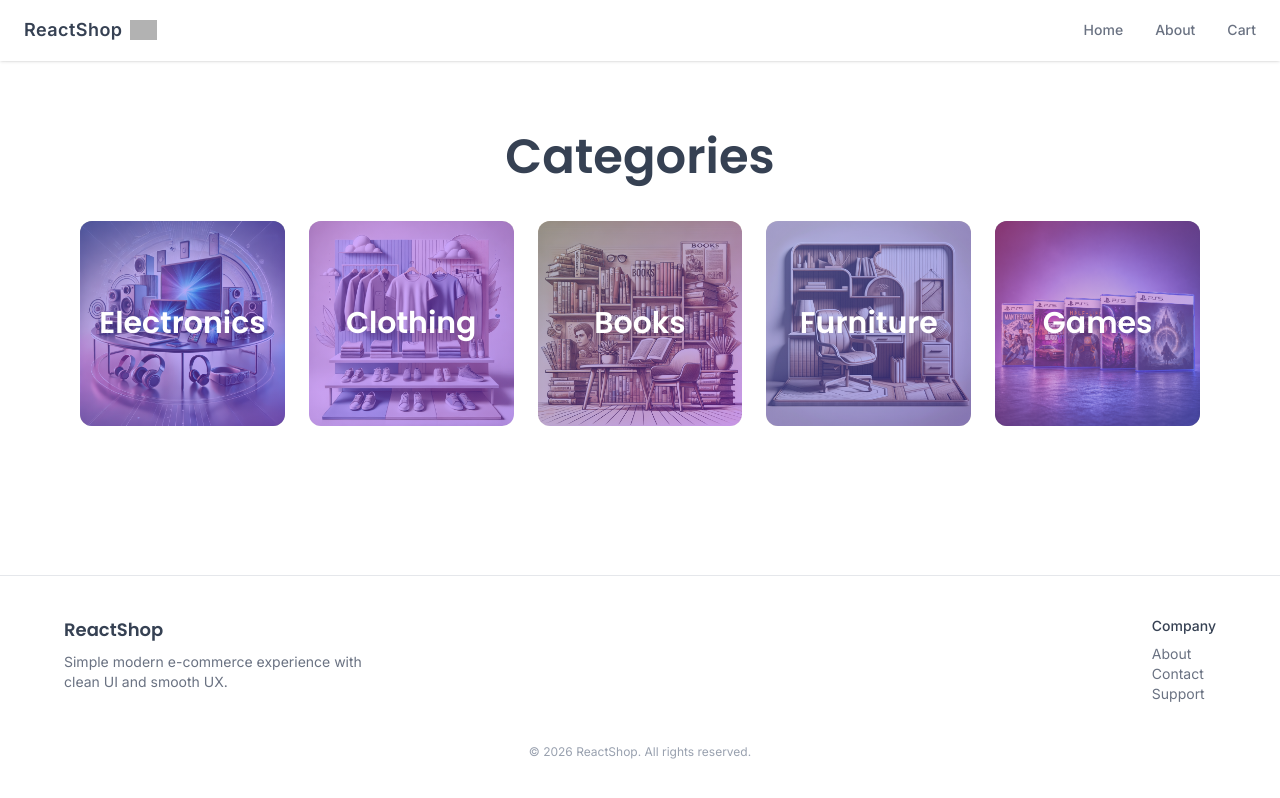
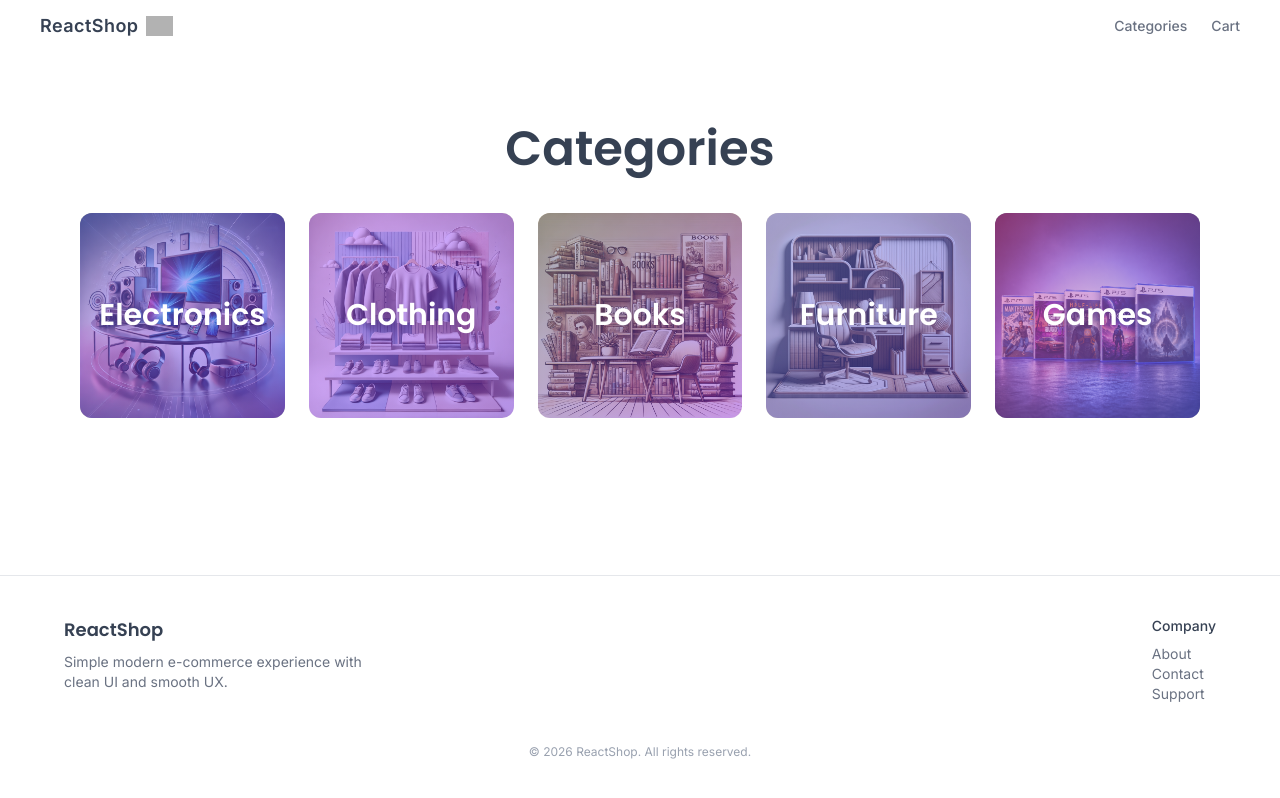
Before and after one commit to KIB101D/vite-react-ecommerce, a React (Vite) app: page / in a window 1280 px wide. Built offline with nearby package versions, Linux system fonts and the light colour scheme; grey boxes are pictures that could not be loaded.

Commit message:
style(header): adjust layout for smaller screens

```diff
--- a/src/components/Header.tsx
+++ b/src/components/Header.tsx
@@ -3,34 +3,38 @@ import logo from "../assets/react-blue.png";
 
 function Header() {
   return (
-    <header className="flex items-center justify-between px-6 py-4 border-b shadow-sm bg-white/70 backdrop-blur-md border-white/20">
-      <Link to={"/"} className="flex items-center gap-2">
-        <h2 className="text-lg font-semibold tracking-wide text-gray-700">
+    <header className="sticky top-0 z-50 border-b border-white/20 bg-white/70 backdrop-blur-md">
+      <div className="flex items-center justify-between px-4 py-3 sm:px-6 md:px-10">
+        {/* Logo */}
+        <Link to="/" className="flex items-center gap-2 group">
+          <h2 className="text-lg font-semibold tracking-wide text-gray-700 transition group-hover:text-gray-900">
             ReactShop
           </h2>
-        <img src={logo} className="h-5 opacity-80" alt="logo" />
+          <img
+            src={logo}
+            className="h-5 transition opacity-80 group-hover:opacity-100"
+            alt="logo"
+          />
         </Link>
 
-      <nav className="flex gap-8 text-sm font-medium">
+        {/* Navigation */}
+        <nav className="flex items-center gap-6 text-sm font-medium">
           <Link
-          to={"/"}
-          className="text-gray-500 transition cursor-pointer hover:text-indigo-600"
+            to="/"
+            className="text-gray-500 transition hover:text-indigo-600"
           >
-          Home
+            Categories
           </Link>
+
+          {/* Cart */}
           <Link
-          to={"/about"}
-          className="text-gray-500 transition cursor-pointer hover:text-indigo-600"
+            to="/cart"
+            className="relative flex items-center gap-1 text-gray-500 transition hover:text-indigo-600"
           >
-          About
-        </Link>
-        <Link
-          to={"/cart"}
-          className="text-gray-500 transition cursor-pointer hover:text-indigo-600"
-        >
-          Cart
+            <span>Cart</span>
           </Link>
         </nav>
+      </div>
     </header>
   );
 }
```
Lines whose indentation alone changed are shown as unchanged.
